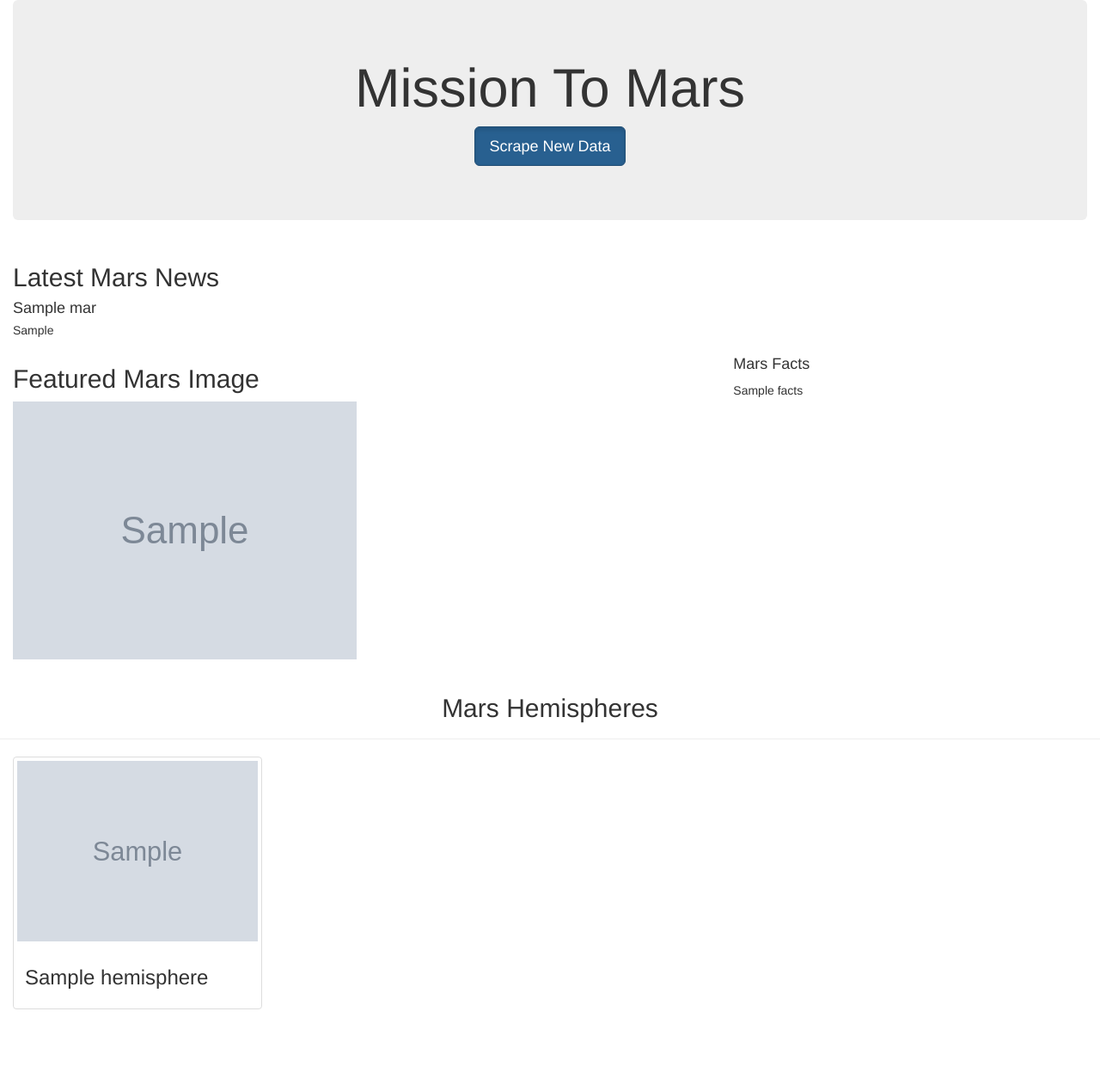
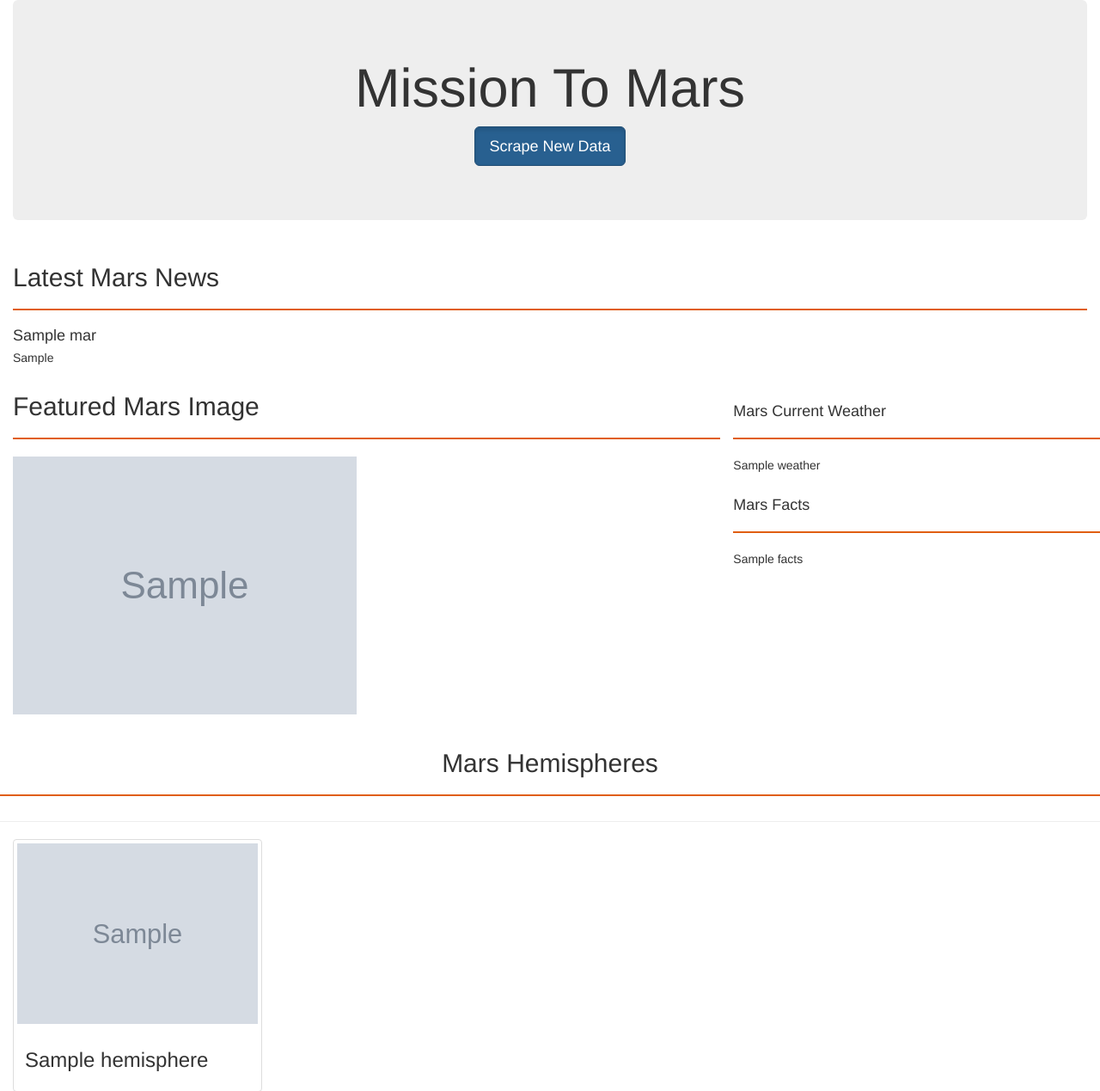
Before and after one commit to rustiri/Mission-to-Mars, a Flask app: page / in a window 1280 px wide. Shown: the top 1269 px of the page at 86% size. Before the commit the page ends 1174 px from the top, so only its background shows below. Run offline with Flask 2, Linux system fonts and the light colour scheme; grey boxes marked "Sample" are stand-in pictures; a database or web service that is not in the repository returns one stand-in record (values such as "Sample title"); some libraries are stand-ins or nearby versions.

Commit message:
adding mars weather scraping resourses folder and update index html with css.

```diff
--- a/templates/index.html
+++ b/templates/index.html
@@ -9,6 +9,13 @@
 
     <!---Bootstrap--->
     <link rel="stylesheet" href="https://maxcdn.bootstrapcdn.com/bootstrap/3.3.7/css/bootstrap.min.css">
+
+    <style>
+        hr {
+            border: 1px solid;
+            color: #e05e12;
+        }
+    </style>
 </head>
 
 <body>
@@ -24,7 +31,7 @@
             <div class="col-md-12">
                 <div class="media">
                     <div class="media-body">
-                        <h2>Latest Mars News</h2>
+                        <h2>Latest Mars News</h2><hr/>
                         <h4 class="media-heading">{{mars.news_title}}</h4>
                         <p>{{ mars.news_paragraph }}</p>
                     </div>
@@ -36,13 +43,19 @@
         <div class="row" id="mars-featured-image">
             <!--- Second Level --->
             <div class="col-md-8">
-                <h2>Featured Mars Image</h2>
+                <h2>Featured Mars Image</h2><hr/>
                 <img src="{{ mars.featured_image }}" class="img-responsive" alt="Responsive image" />
+            </div>
+            <div class="col-md-4" style="padding-top:23px;margin-bottom:17px;">
+                <div class="row" id="mars-weathers">
+                    <h4>Mars Current Weather</h4><hr/>
+                    {{ mars.weather }}
+                </div>
             </div>
             <!-- Mars Facts -->
             <div class="col-md-4">
                 <div class="row" id="mars-facts">
-                    <h4>Mars Facts</h4>
+                    <h4>Mars Facts</h4><hr/>
                     {{ mars.facts | safe }}
                 </div>
             </div>
@@ -50,7 +63,7 @@
         <!-- Section for Mars Hemispheres -->
         <div class="row" id="mars-hemispheres">
             <div class="page-header">
-                <h2 class="text-center">Mars Hemispheres</h2>
+                <h2 class="text-center">Mars Hemispheres</h2><hr/>
             </div>
 
             {% for hemisphere in mars.hemispheres %}
```
Also changed, not shown: scraping.py (+25 -0 lines), Resources/hemispheres.png (added), Resources/latest_mars_news.png (added), Resources/scraping_btn.png (added).
